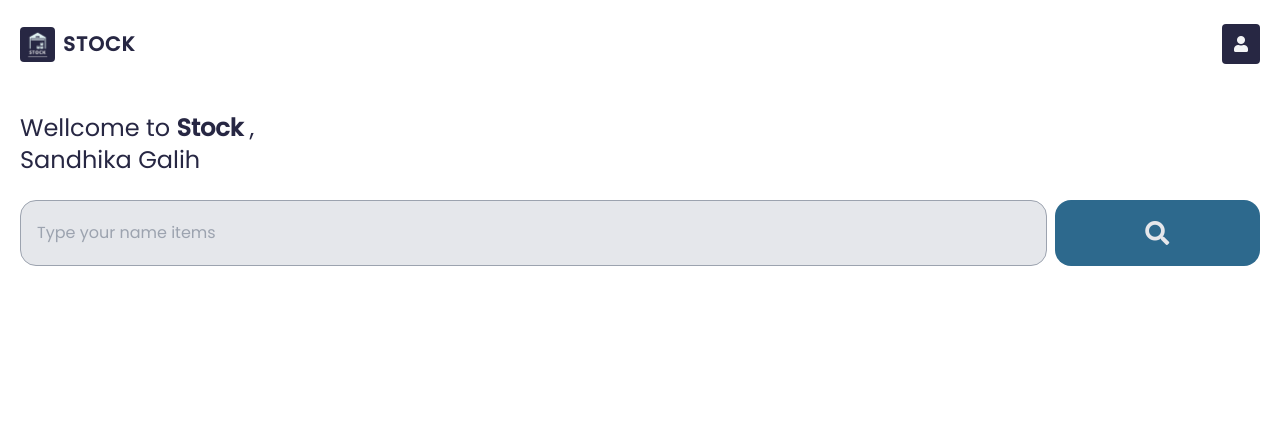
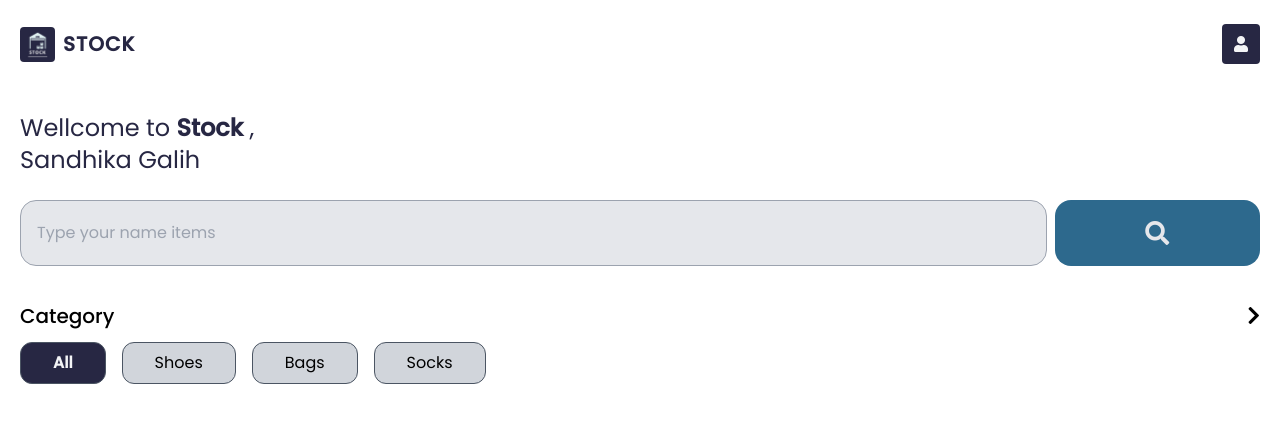
Before and after one commit to or-abdillh/stock-app, a Vue app: page / in a window 1280 px wide. Shown: the top 422 px of the page. Built offline with nearby package versions, Linux system fonts and the light colour scheme.

Commit message:
Create CategoryBar component for Home view component

```diff
--- /dev/null
+++ b/src/components/CategoryBar.vue
@@ -0,0 +1,42 @@
+<template>
+   <section id="category-bar" class="s-container">
+      <div class="mt-3 text-xl flex justify-between items-center">
+         <p class="font-medium">Category</p>
+         <i class="fa fa-chevron-right"></i>
+      </div>
+      <div class="mt-3 mb-5 overflow-scroll flex gap-4">
+         <template v-for="item in categoryArr" :key="item">
+            <span @click="changeCategory(item)" :class="currentCategory === item ? 'active' : ''" class="label duration-300">
+               {{ item }}
+            </span>
+         </template>
+      </div>
+   </section>
+</template>
+
+<script setup>
+
+   import { reactive, ref } from 'vue'
+
+   const categoryArr = reactive(['All', 'Shoes', 'Bags', 'Socks'])
+   const currentCategory = ref('All')
+   const changeCategory = name => currentCategory.value = name
+
+</script>
+
+<style>
+
+   @import "../style/reset.css";
+   @import "../style/var.css";
+   @import "../style/components/container.css";
+
+   #category-bar .active {
+      @apply text-gray-100 font-semibold;
+      background: var(--prussian-blue)!important;
+   }
+
+   #category-bar .label {
+      @apply px-8 text-center rounded-xl bg-gray-300 border border-gray-600 py-2;
+   }
+
+</style>
--- a/src/style/reset.css
+++ b/src/style/reset.css
@@ -8,4 +8,9 @@
    font-size: 100%;
    font-weight: inherit;
    user-select: none;
+   scrollbar-width: none;
 }
+
+*::-webkit-scrollbar {
+   display: none;
+}
--- a/src/views/Home.vue
+++ b/src/views/Home.vue
@@ -1,6 +1,7 @@
 <template>
 	<HeaderHome></HeaderHome>
 	<SearchBar></SearchBar>
+	<CategoryBar></CategoryBar>
 </template>
 
 <style scoped>
@@ -11,5 +12,6 @@
 
    import HeaderHome from '../components/HeaderHome.vue'
    import SearchBar from '../components/SearchBar.vue'
+   import CategoryBar from '../components/CategoryBar.vue'
 
 </script>
```
